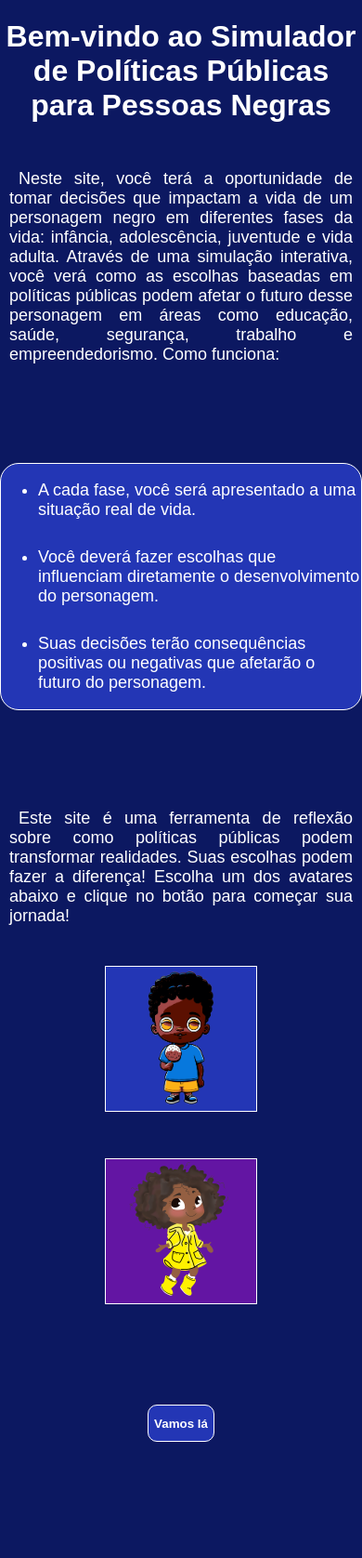
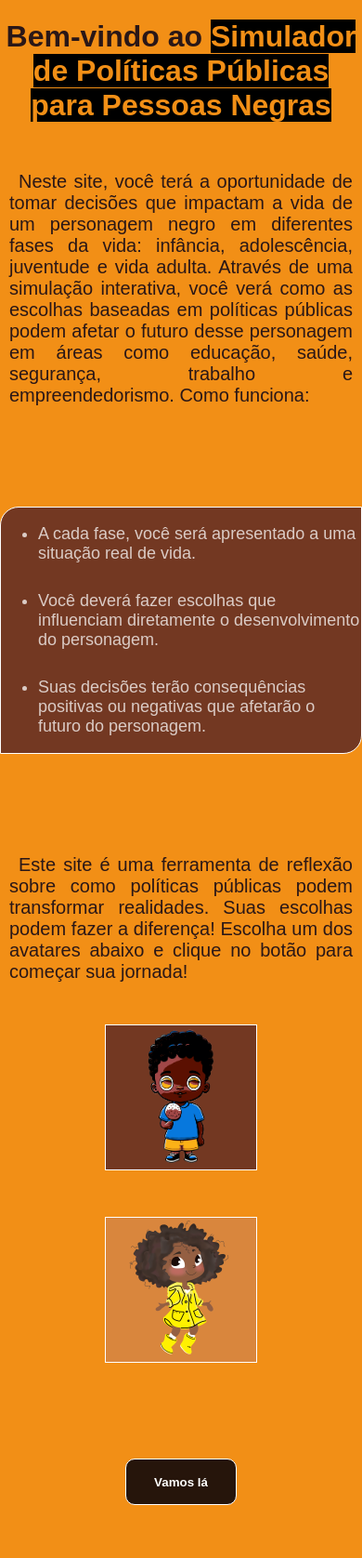
Before and after one commit to LucasPaulo001/From-Growing-to-Being, a plain HTML site: page index.html in a window 390 px wide. Shown: the whole page at 93% size. Before the commit the page ends 1625 px from the top, so only its background shows below. Drawn offline with Linux system fonts and the light colour scheme.

Commit message:
mudança na paleta de cores e resolução de bugs de proporção

```diff
--- a/css/fase01.css
+++ b/css/fase01.css
@@ -2,7 +2,7 @@ body{
     box-sizing: border-box;
     padding: 0;
     margin: 0;
-    background-color: rgb(12, 24, 97);
+    background-color: #F28F16;
     height: 100vh;
 }
 .content-fase01{
@@ -12,7 +12,7 @@ body{
 }
 .content-top > #title{
     font-family: Arial, Helvetica, sans-serif;
-    color: white;
+    color: #5d2c18;
     text-align: center;
 }
 #img-person{
@@ -26,7 +26,7 @@ body{
 }
 .txt-game{
     font-family: arial;
-    color: rgba(255, 255, 255, 0.705);
+    color: rgb(0 0 0);;
     width: 60%;
     font-size: 18px;
 }
@@ -39,11 +39,11 @@ body{
 }
 
 .txt-low{
-    color: white;
+    color: #5d2c18;
     width: 50%;
 }
 #formulario{
-    color: white;
+    color: rgb(0, 0, 0);
     display: flex;
     flex-direction: column;
     row-gap: 30px;
@@ -53,10 +53,10 @@ body{
     appearance: none;
     border: 0;
     outline: 0;
-    background-color: rgb(43, 66, 212);
+    background-color: #5d2c18;
     height: 20px;
     width: 20px;
-    border: 1px solid blue;
+    border: 1px solid white;
     border-radius: 50%;
     transition: border-color .2s;
     cursor: pointer;
@@ -68,7 +68,7 @@ body{
     width: 0;
     height: 0;
     border-radius: 50%;
-    background-color: rgb(0, 0, 46);
+    background-color: rgb(255, 255, 255);
     top: 50%;
     left: 50%;
     transform: translate(-50%, -50%);
@@ -89,22 +89,22 @@ body{
     justify-content: space-evenly;
 }
 .input{
-    display: flex;
+    display: grid;
+    grid-template-rows: 1fr;
     gap: 15px;
+    grid-template-columns: 5% 1fr;
+    align-items: center;
 }
 .btn-validar > button, .btn-validar > a > button{
     height: 35px;
     border-radius: 10px;
     border: 1px solid white;
-    background-color: #5d5dff;
+    background-color: black;
     color: white;
     font-weight: bold;
     cursor: pointer;
 }
 @media(max-width: 500px){
-    *, ::after, ::before{
-        width: 100%;
-    }
     .content-fase01{
         display: flex;
         flex-direction: column;
--- a/css/main.css
+++ b/css/main.css
@@ -3,9 +3,12 @@ body{
     box-sizing: border-box;
     padding: 0;
     font-family: Arial, Helvetica, sans-serif;
-    background-color: rgb(12, 24, 97);
+    background-color: #F28F16;
     color: white;
     height: 100vh;
+}
+.txt-home{
+    color: #2a1717;
 }
 .txt-home > h1{
     text-align: center;
@@ -14,6 +17,12 @@ body{
     text-indent: 10px;
     padding: 10px;
     font-size: 18px;
+    font-size: 20px;
+}
+#destaq{
+    background-color: black;
+    color: #F28F16;
+
 }
 .tasks{
     height: 50vh;
@@ -22,13 +31,14 @@ body{
     align-items: center;
 }
 .tasks-content{
-    background-color: rgba(35, 54, 181, 1);
+    background-color: #733822;
     display: flex;
     align-items: center;
     justify-content: center;
     width: 50%;
-    border-radius: 20px;
+    border-radius: 20px 0;
     border: 1px solid white;
+    color: #ffffffbd;
 }
 .tasks-content > ul{
     display: flex;
@@ -50,13 +60,14 @@ body{
     justify-content: center;
 }
 .btn > button{
-    height: 40px;
+    height: 50px;
     border-radius: 10px;
-    background-color: rgba(35, 54, 181, 1);
+    background-color: #26150B;
     color: white;
     border: 1px solid white;
     font-weight: bold;
     cursor: pointer;
+    width: 120px;
 }
 .boy, .girl{
     border: 1px solid white;
@@ -68,10 +79,10 @@ body{
     transition: 0.4s;
 }
 .boy{
-    background-color: rgba(35, 54, 181, 1);
+    background-color: #733822;
 }
 .girl{
-    background-color: rgb(99, 21, 163);
+    background-color: #D9863D;
 }
 @media(max-width: 500px){
     .txt-home > p{
@@ -83,6 +94,10 @@ body{
         flex-direction: column;
         width: 100%;
         align-items: center;
+        font-size: 16px;
+    }
+    #destaq{
+        padding: 0;
     }
     .tasks-content > ul{
         display: flex;
--- a/index.html
+++ b/index.html
@@ -11,7 +11,7 @@
 <body>
     <main>
         <div class="txt-home">
-            <h1>Bem-vindo ao Simulador de Políticas Públicas para Pessoas Negras</h1>
+            <h1>Bem-vindo ao <span id="destaq">Simulador de Políticas Públicas para Pessoas Negras</span></h1>
             <p> Neste site, você terá a oportunidade de tomar decisões que impactam a vida de um personagem negro em
                 diferentes fases da vida: infância, adolescência, juventude e vida adulta. Através de uma simulação
                 interativa, você verá como as escolhas baseadas em políticas públicas podem
--- a/js/main.js
+++ b/js/main.js
@@ -9,7 +9,7 @@ let personagem='';//Variável personagem começa vazia
 //Funções que fazem com que o botão dos avatares sejam selecionados
 function checkBoy(){
     if(btnBoy.style.borderColor == 'white'){
-        btnBoy.style.borderColor = 'rgb(0, 255, 0)';
+        btnBoy.style.borderColor = 'black';
         btnBoy.style.borderWidth = '5px';
         personagem='boy';
     }
@@ -26,7 +26,7 @@ function checkBoy(){
 console.log(checkBoy());
 function checkGirl(){
     if(btnGirl.style.borderColor == 'white'){
-        btnGirl.style.borderColor = 'rgb(0, 255, 0)';
+        btnGirl.style.borderColor = 'black';
         btnGirl.style.borderWidth = '5px';
         personagem="girl";
     }
```
